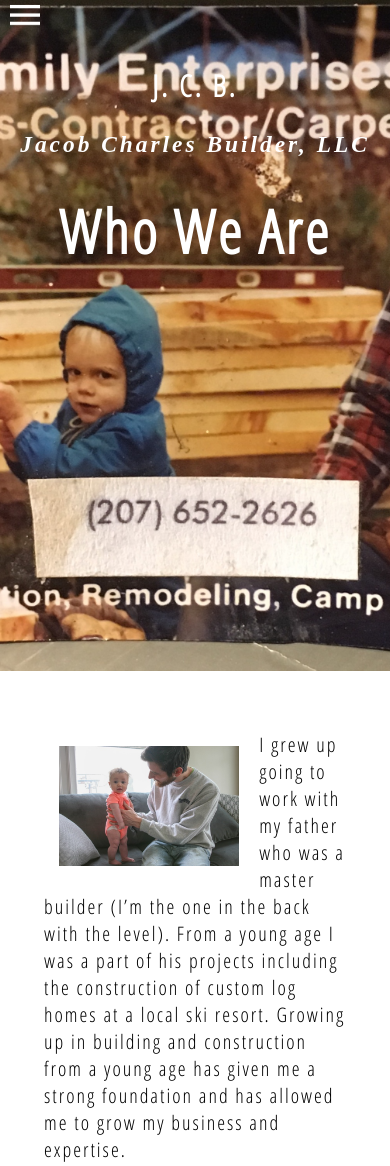
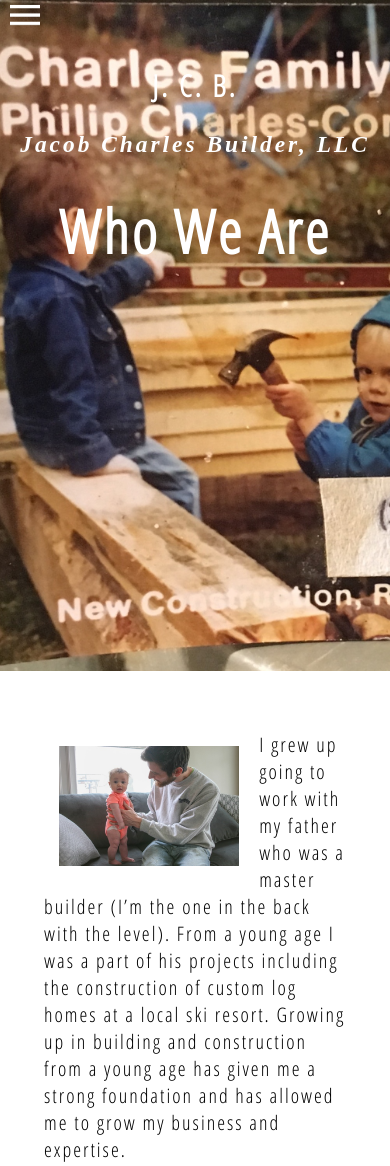
Before and after one commit to IsaacRaymond/jacob-charles-llc, a website: page subpages/whoweare/whoweare.html in a window 390 px wide. Shown: the top 1166 px of the page. Drawn offline with nearby package versions, Linux system fonts and the light colour scheme.

```diff
--- /dev/null
+++ b/subpages/whoweare/scripts/check-mobile.js
@@ -0,0 +1,6 @@
+window.onload = function() {
+  var mq = window.matchMedia("(min-width: 699px)");
+  if (mq.matches) {} else {
+    $('#header').parallax({imageSrc: 'Resources/banner-mobile.jpg', iosFix: true, androidFix: true});
+  }
+}
--- a/subpages/whoweare/whoweare.html
+++ b/subpages/whoweare/whoweare.html
@@ -7,6 +7,7 @@
   <script src="../../parallax.js-1.5.0/parallax.js"></script>
   <script src="../../scripts/menu button.js"></script>
   <script src="scripts/whoweare.js"></script>
+  <script src = "scripts/check-mobile.js"></script>
   <title>JCB - Who We Are</title>
   <body>
     <script>document.body.className = "fade";</script>
```
Also changed, not shown: subpages/projects/Resources/banner2.jpg (added), subpages/whoweare/Resources/banner-mobile.jpg (added), 6 other files.
